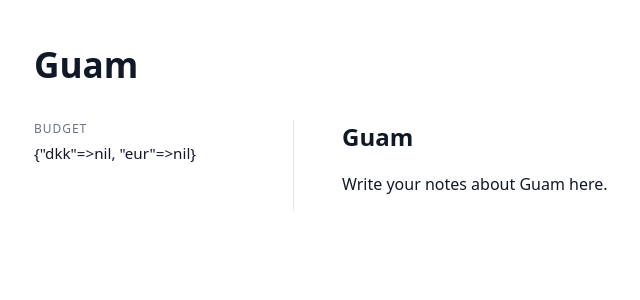
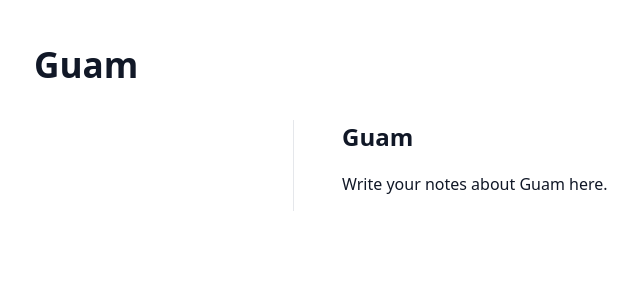
Before and after one commit to Joshua-kea/Travel, a Jekyll site: the page built from _countries/guam.md, in a window 1280 px wide. Shown: the top 300 px of the page, without its empty margins (56-696 px from the left). Built offline with Jekyll 4.4.1, drawn with Linux system fonts in a browser that asks for light colours.

Commit message:
country layout

```diff
--- a/_layouts/country.html
+++ b/_layouts/country.html
@@ -42,17 +42,13 @@
             </div>
             {% endif %}
 
-            {% if page.budget %}
+            {% if page.budget and (page.budget.dkk or page.budget.eur) %}
             <div class="fact">
                 <label>Budget</label>
 
                 {% if page.budget.dkk %}
                 <div class="value">
                     {{ page.budget.dkk }} DKK
-                </div>
-                {% else %}
-                <div class="value">
-                    {{ page.budget }}
                 </div>
                 {% endif %}
 
```
